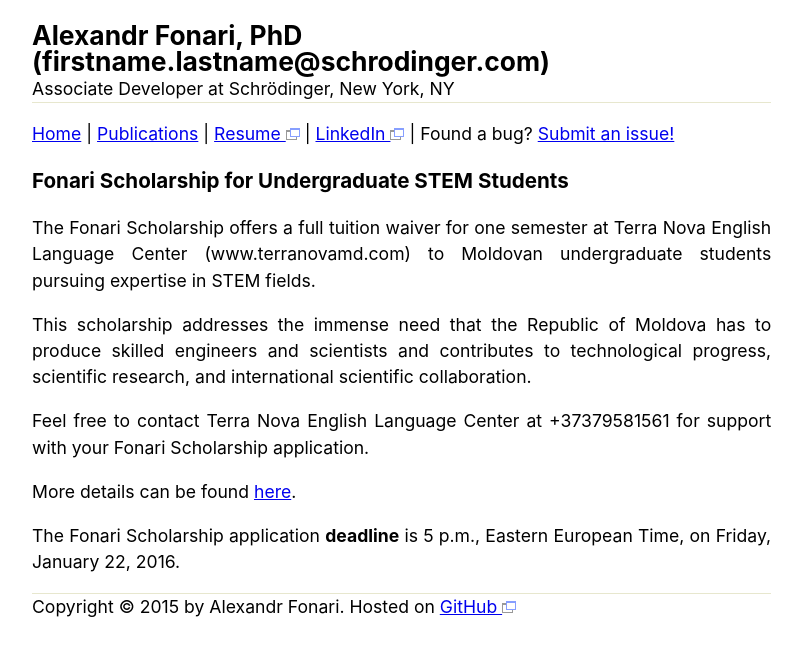
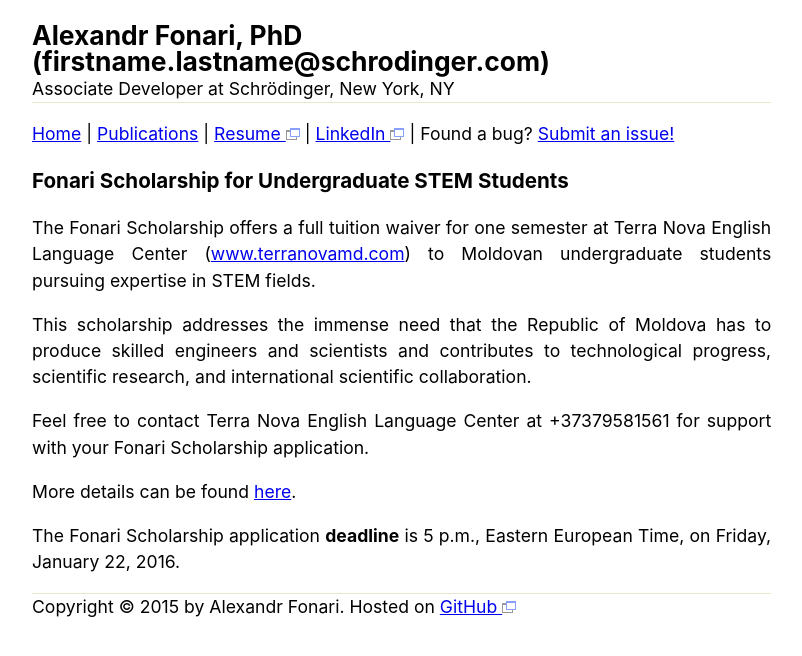
Before and after one commit to afonari/afonari.github.io, a Jekyll site: the page built from scholarship.md, in a window 1280 px wide. Shown: the top 656 px of the page, without its empty margins (56-858 px from the left). Built offline with Jekyll 4.4.1, drawn with Linux system fonts in a browser that asks for light colours; Markdown is read by kramdown in place of the engine named in the settings; part of the change alters nothing that is shown.

```diff
--- a/scholarship.md
+++ b/scholarship.md
@@ -5,7 +5,7 @@ title: Fonari STEM Scholarship
 
 ### Fonari Scholarship for Undergraduate STEM Students
 
-The Fonari Scholarship offers a full tuition waiver for one semester at Terra Nova English Language Center (www.terranovamd.com) to Moldovan undergraduate students pursuing expertise in STEM fields.
+The Fonari Scholarship offers a full tuition waiver for one semester at Terra Nova English Language Center ([www.terranovamd.com](http://www.terranovamd.com)) to Moldovan undergraduate students pursuing expertise in STEM fields.
 
 This scholarship addresses the immense need that the Republic of Moldova has to produce skilled engineers and scientists and contributes to technological progress, scientific research, and international scientific collaboration.
 
```
